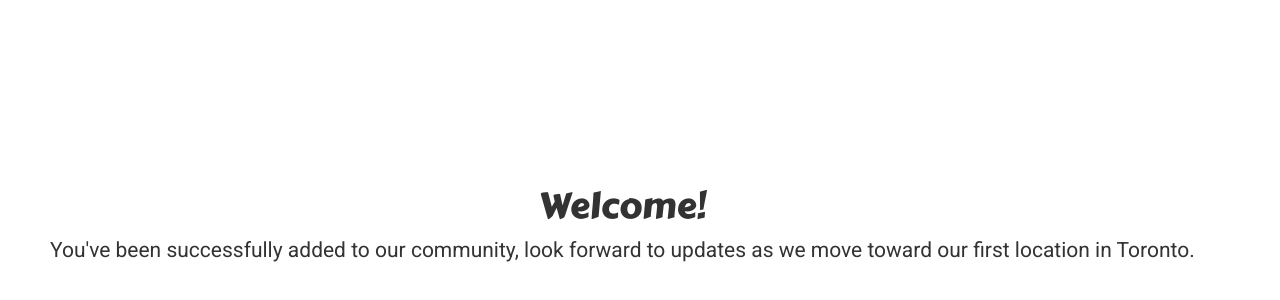
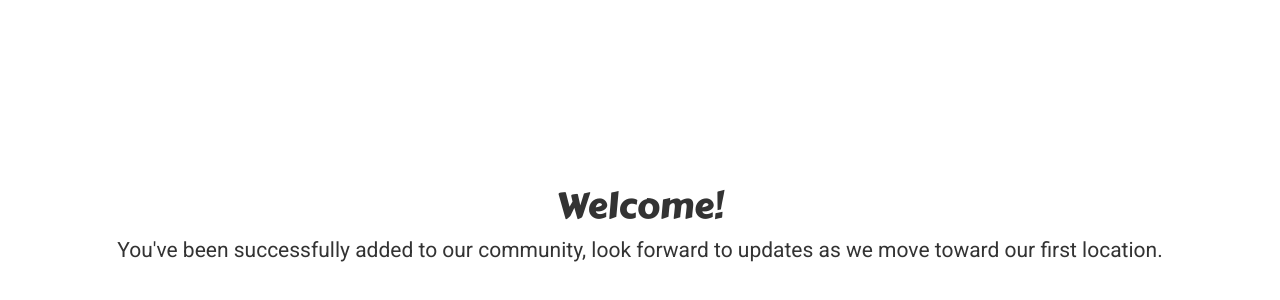
Before and after one commit to kyra-nank/feed-the-streets-landing-page, a website: page success.html in a window 1280 px wide. Shown: the part 174-474 px from the top of the page. Drawn offline with nearby package versions, Linux system fonts and the light colour scheme.

Commit message:
Align success message

```diff
--- a/success.html
+++ b/success.html
@@ -17,10 +17,10 @@
 
 <body>
 
-  <div class="px-15" style="align-items: center; display: flex; height: 100%; width: 100%;">
+  <div class="px-15 container">
     <div style="text-align: center;">
       <h1 class="header">Welcome!</h1>
-      <p class="lead p-text">You've been successfully added to our community, look forward to updates as we move toward our first location in Toronto.</p>
+      <p class="lead p-text">You've been successfully added to our community, look forward to updates as we move toward our first location.</p>
     </div>
   </div>
 
```
